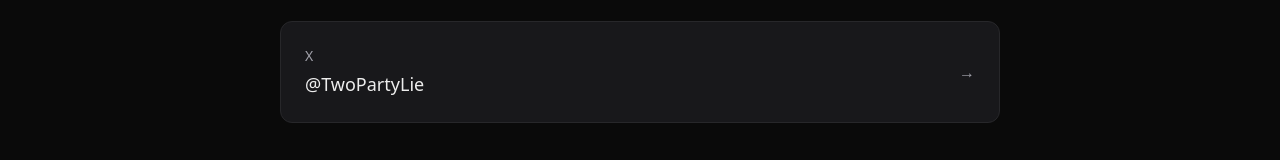
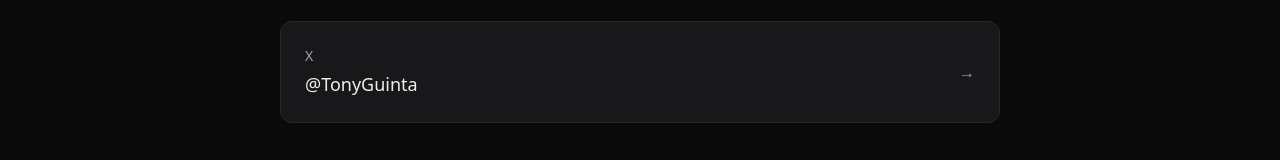
Before and after one commit to tonyguinta/tonyguinta.com, a Next.js app: page /contact in a window 1280 px wide. Shown: the part 540-700 px from the top of the page. Built offline with nearby package versions, Linux system fonts and the light colour scheme.

Commit message:
Scrub anonymous X handle, replace with @TonyGuinta

```diff
--- a/src/app/contact/page.tsx
+++ b/src/app/contact/page.tsx
@@ -18,8 +18,8 @@
   },
   {
     label: "X",
-    href: "https://x.com/TwoPartyLie",
-    display: "@TwoPartyLie",
+    href: "https://x.com/TonyGuinta",
+    display: "@TonyGuinta",
   },
 ];
 
--- a/src/components/Footer.tsx
+++ b/src/components/Footer.tsx
@@ -21,7 +21,7 @@
             LinkedIn
           </a>
           <a
-            href="https://x.com/TwoPartyLie"
+            href="https://x.com/TonyGuinta"
             target="_blank"
             rel="noopener noreferrer"
             className="text-sm text-muted transition-colors hover:text-foreground"
```
Also changed, not shown: content/ai-development-best-practices.md (+1 -1 lines), content/content-aggregator-thesis.md (+1 -1 lines), 1 other file (tests, documents, lock files or other folders).
